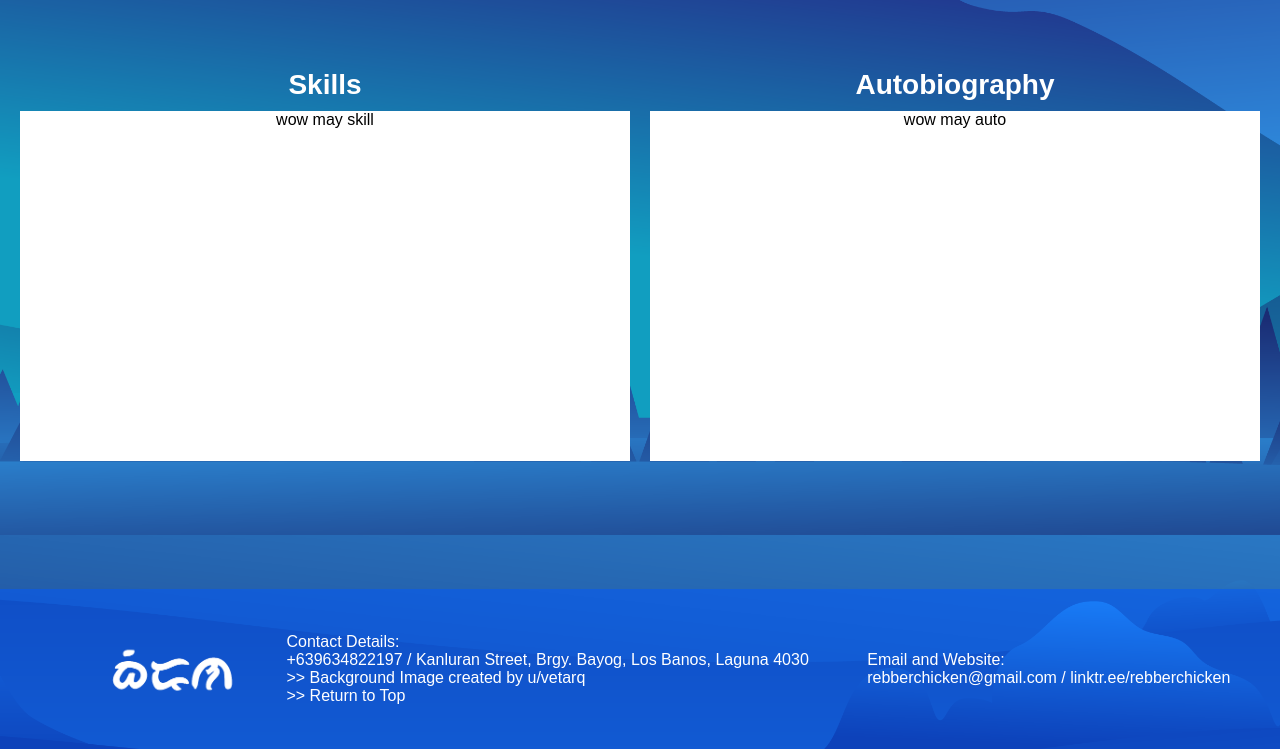
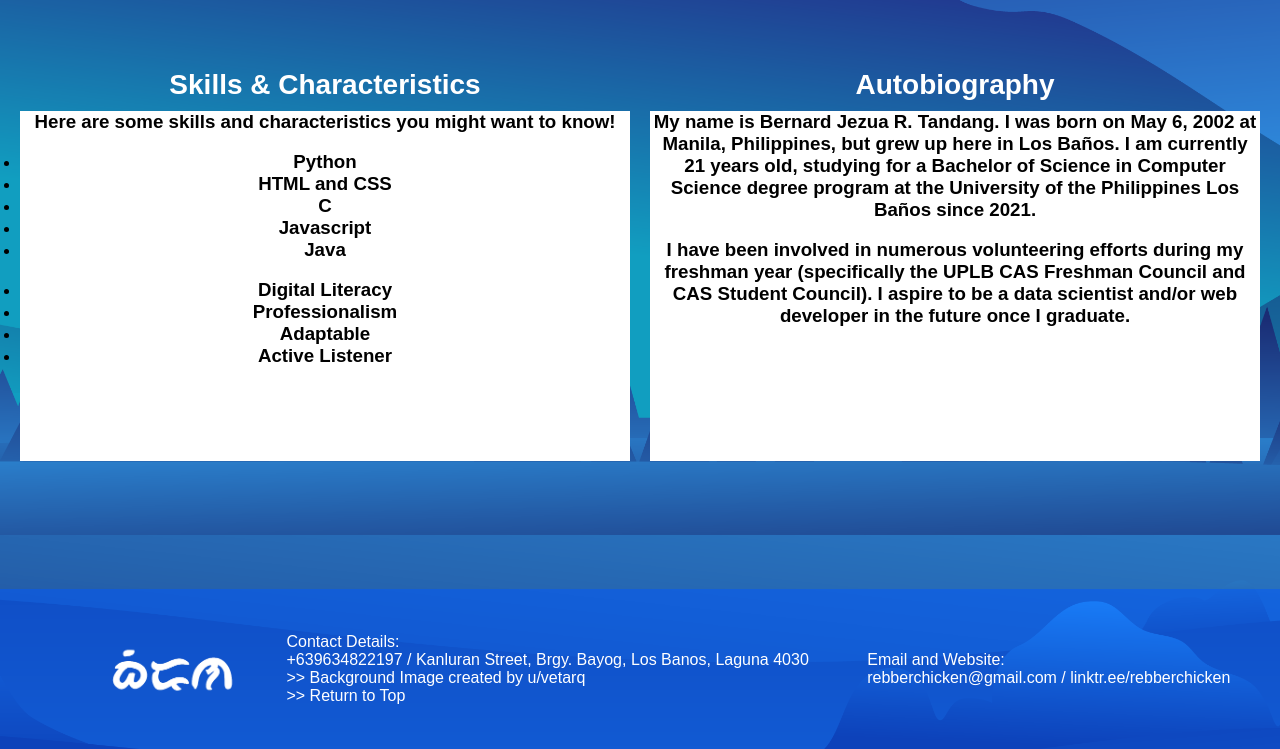
Before and after one commit to CMSC100-1S2324/my-github-page-rebberchicken, a plain HTML site: page index.html in a window 1280 px wide. Shown: the part 1526-2275 px from the top of the page. Drawn offline with Linux system fonts and the light colour scheme; a web font is replaced by a local one.

Commit message:
chore: Updated skills and autobiography

```diff
--- a/index.html
+++ b/index.html
@@ -31,7 +31,7 @@
             <img src="src/exp1.jpg">
             <div class="panel-text">
                 <h3>Ex-Officio at UPLB College of Arts and Sciences Student Council</h3>
-                <p>July 2022 - October 2022</p>
+                <p>July 2022 - Oct 2022</p>
             </div>
         </div>
         <div class="panels">
@@ -39,9 +39,9 @@
             <img src="src/exp2.jpg">
             <div class="panel-text">
                 <h3>Culture, Arts, and Sports Committee Head & ICS Batch Representative</h3>
-                <p>August 2021 - August 2022</p><br />
-                <h3>Chairperson & Culture, Arts, and Sports Commitee Head at UPLB College of Arts and Sciences Freshman Council</h3>
-                <p>August 2022 - October 2022</p>
+                <p>August 2021 - Aug 2022</p><br />
+                <h3>Chairperson & Culture, Arts, and Sports Committee Head at UPLB College of Arts and Sciences Freshman Council</h3>
+                <p>August 2022 - Oct 2022</p>
             </div>
         </div>
         <div class="panels">
@@ -64,7 +64,7 @@
 
     <div class="row" id="skills-auto">
         <div class="exp-panel">
-            <p>Skills</p>
+            <p>Skills & Characteristics</p>
         </div>
         <div class="exp-panel">
             <p>Autobiography</p>
@@ -72,10 +72,28 @@
     </div>
     <div class="row" id="skills-auto">
         <div class="panels">
-            <p>wow may skill</p><br />
+            <div class="skills-auto-text">
+                <h3>Here are some skills and characteristics you might want to know!</h3><br />
+                <ul>
+                    <li><h3>Python</h3></li>
+                    <li><h3>HTML and CSS</h3></li>
+                    <li><h3>C</h3></li>
+                    <li><h3>Javascript</h3></li>
+                    <li><h3>Java</h3></li>
+                    <br />
+                    <li><h3>Digital Literacy</h3></li>
+                    <li><h3>Professionalism</h3></li>
+                    <li><h3>Adaptable</h3></li>
+                    <li><h3>Active Listener</h3></li>
+                </ul>
+            </div>
         </div>
         <div class="panels">
-            <p>wow may auto</p>
+            <div class="skills-auto-text">
+                <h3>My name is Bernard Jezua R. Tandang. I was born on May 6, 2002 at Manila, Philippines, but grew up here in Los Baños. I am currently 21 years old, studying for a Bachelor of Science in Computer Science degree program at the University of the Philippines Los Baños since 2021.</h3>
+                <br />
+                <h3>I have been involved in numerous volunteering efforts during my freshman year (specifically the UPLB CAS Freshman Council and CAS Student Council). I aspire to be a data scientist and/or web developer in the future once I graduate.</h3>
+            </div>
         </div>
     </div>
     <div class="footer" id="footer">
```
